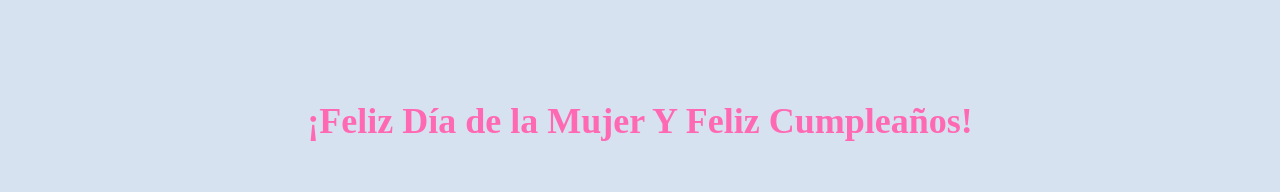
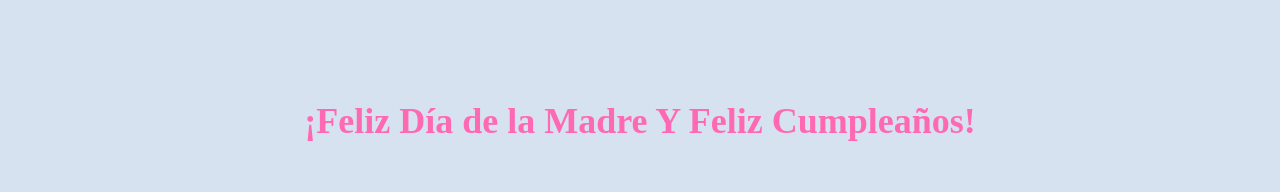
Before and after one commit to Svenson23Nocobe/Abuela_Rosas, a plain HTML site: page index.html in a window 1280 px wide. Shown: the top 192 px of the page. Drawn offline with nearby package versions, Linux system fonts and the light colour scheme.

Commit message:
Update index.html

```diff
--- a/index.html
+++ b/index.html
@@ -9,7 +9,7 @@
 <body>
 
 <link href="https://fonts.googleapis.com/css?family=Quicksand" rel="stylesheet">
-<h1>¡Feliz Día de la Mujer Y Feliz Cumpleaños!</h1>
+<h1>¡Feliz Día de la Madre Y Feliz Cumpleaños!</h1>
 <div id="Texto">
   <p>
     <b>En este día tan especial, donde celebramos tanto tu vida como el amor incondicional que nos has dado,
```
